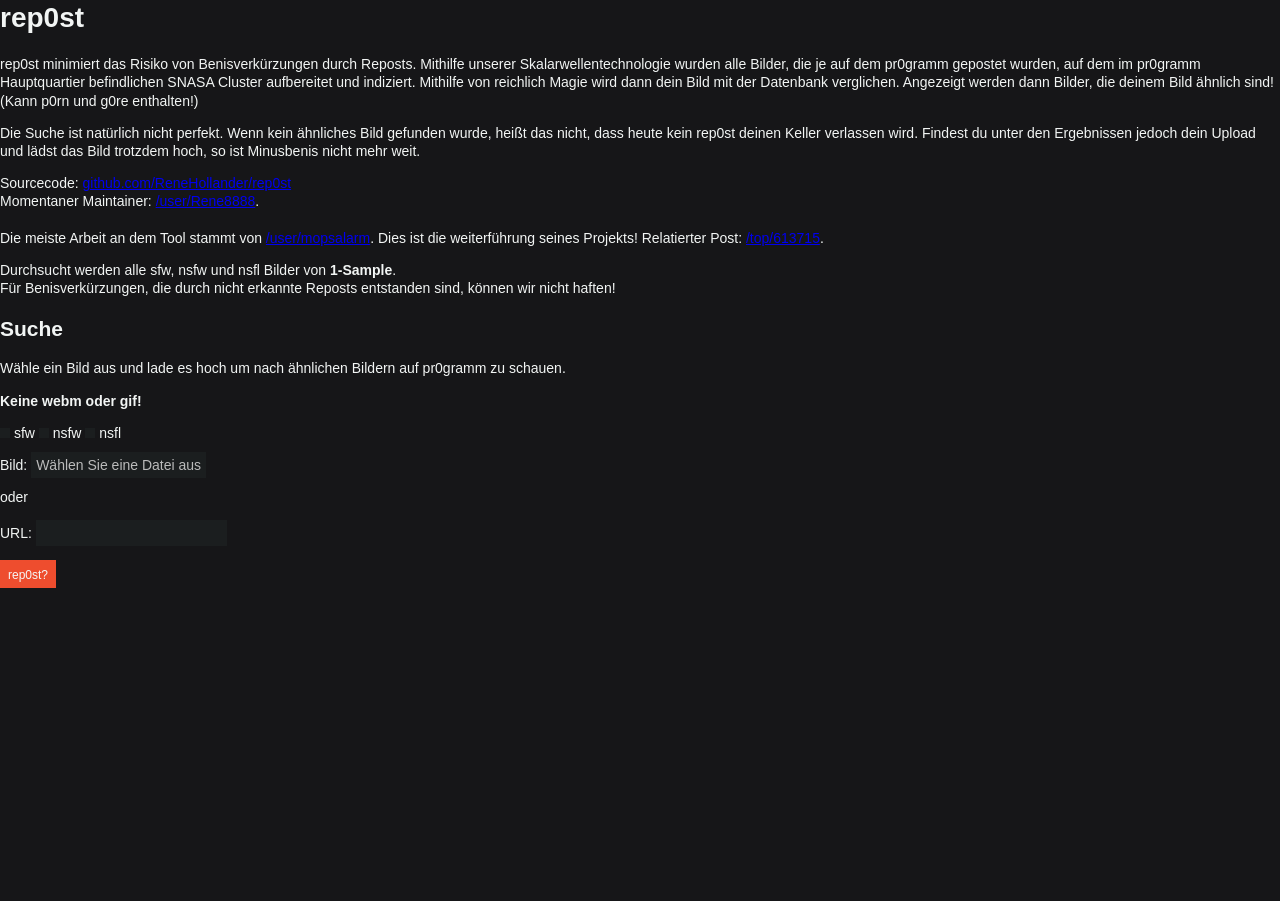
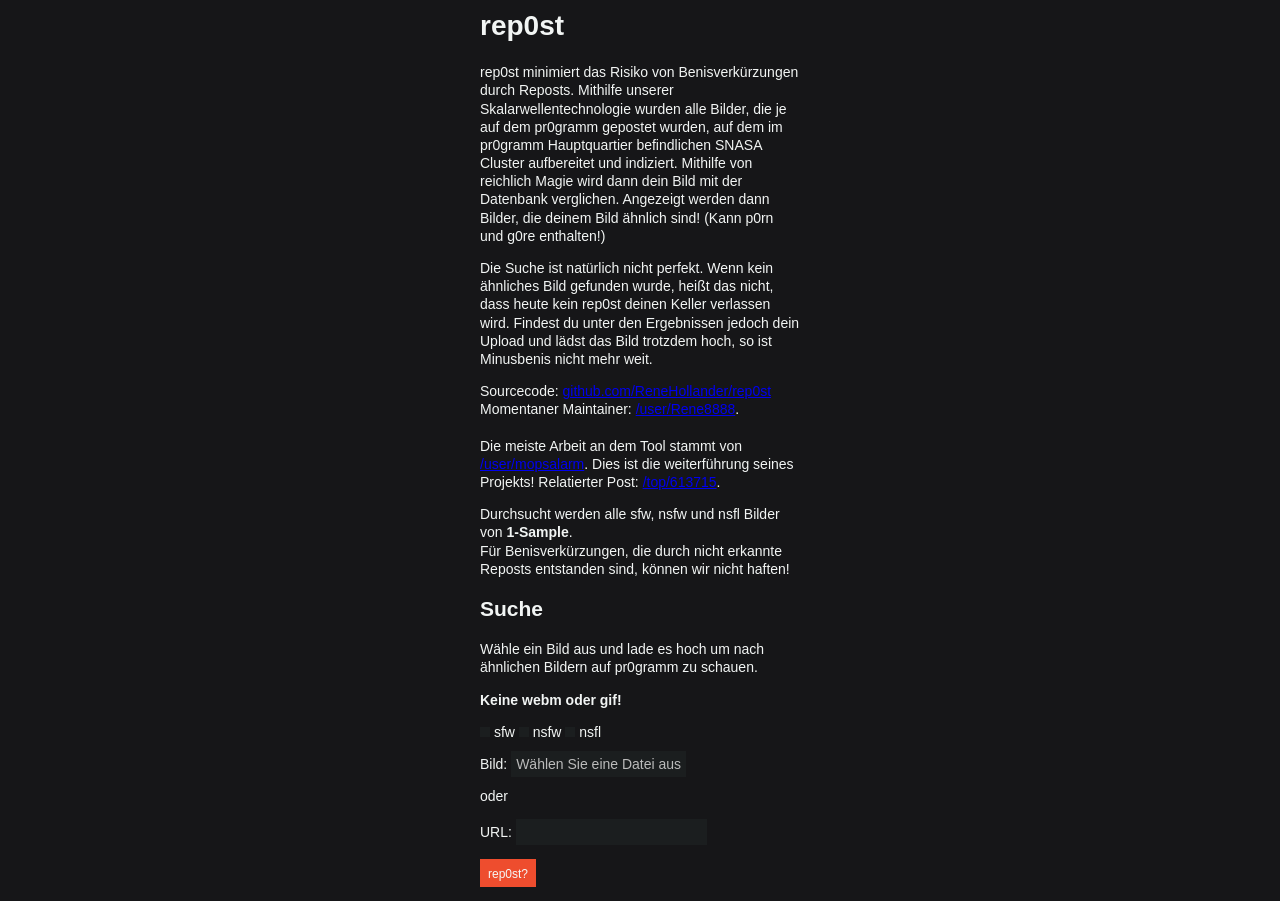
Before and after one commit to ReneHollander/rep0st, a Flask app: template web/templates/index.html in a window 1280 px wide. Before the commit the page ends 588 px from the top, so only its background shows below. Run offline with Flask 2, Linux system fonts and the light colour scheme; the template is opened without the code that fills it: most values are stand-ins (such as "Sample title", 1, 10 or a date in 2020); parts of the project's set-up code (start-up, migrations or seed data) failed here and were passed over.

Commit message:
Update stylesheet.css

```diff
--- a/web/static/css/stylesheet.css
+++ b/web/static/css/stylesheet.css
@@ -77,7 +77,9 @@ input, textarea {
 body,
 html {
     padding: 0;
-    margin: 0;
+    /*margin: 0;*/
+    margin-left:25%;
+    margin-right:25%;
     text-align: left;
 }
 a.lightbox img {
```
